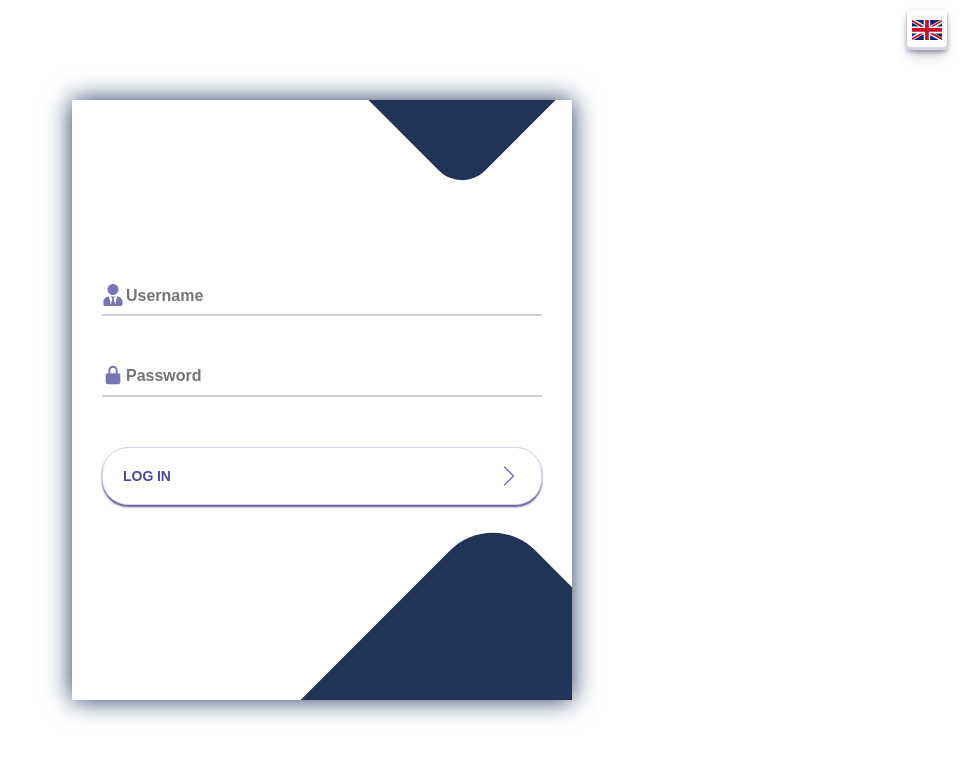
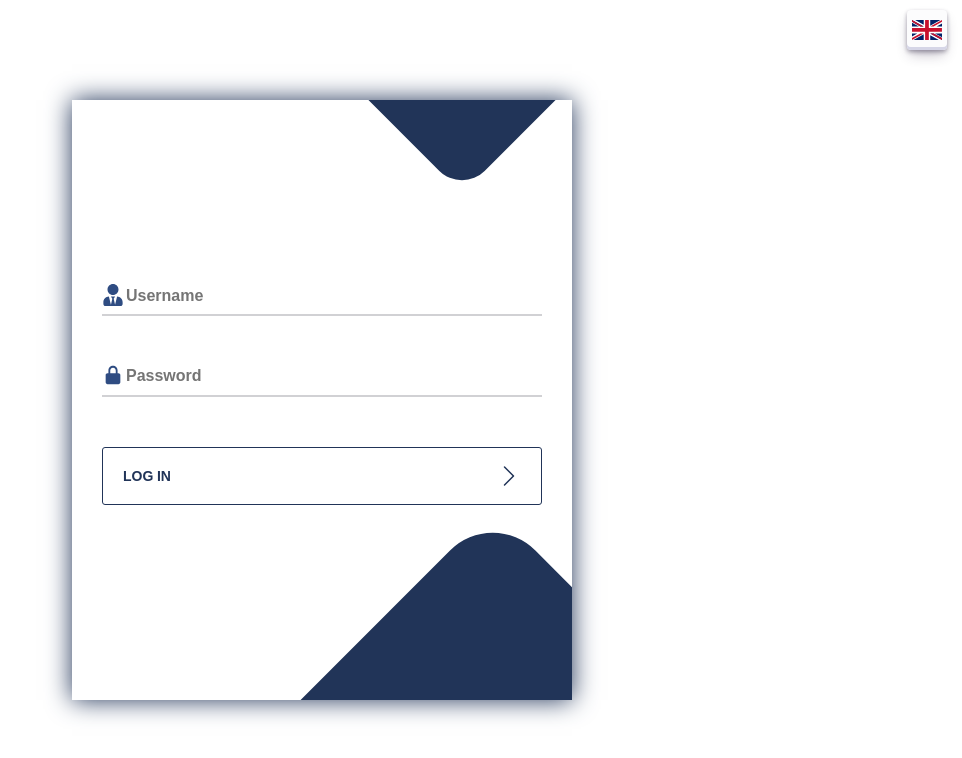
Before and after one commit to HErikH/Time-Table, a React (Vite) app: page / in a window 1280 px wide. Shown: the top 758 px of the page, without its empty margins (318-1280 px from the left). Built offline with nearby package versions, Linux system fonts and the light colour scheme.

Commit message:
update styles

```diff
--- a/src/components/Timetable/style.scss
+++ b/src/components/Timetable/style.scss
@@ -57,7 +57,7 @@
                 border: 1px solid #dbe9ee;
                 text-align: center;
                 &_theme {
-                    background-color: #00FF00;
+                    background-color: springgreen;
                 }
             }
         }
--- a/src/components/teachersSettings/TeachersSettings.jsx
+++ b/src/components/teachersSettings/TeachersSettings.jsx
@@ -23,7 +23,7 @@ let buttonData = [
     text: "New",
   },
   {
-    icon: <FaGraduationCap style={{ fill: "#213458" }} />,
+    icon: <FaGraduationCap style={{ fill: "#EDC369" }} />,
     className: "OSstyle",
     text: "Edit",
   },
--- a/src/index.scss
+++ b/src/index.scss
@@ -33,7 +33,7 @@
     font-size: 0.9em;
     box-shadow: 0 0 20px rgba(0, 0, 0, 0.15);
     thead tr {
-        background-color: #009879;
+        background-color: #213458;
         color: #ffffff;
         text-align: left;
     }
@@ -49,6 +49,7 @@
         text-align: center;
     }
 }
+
 // Global styles
 
 * {
@@ -60,16 +61,29 @@
 }
 
 .OSstyle {
-    height: 30px;
-    border: 1px solid #707070;
-    border-radius: 3px;
-    padding: 0 1rem 0 1rem;
-    background: linear-gradient(to bottom, #f2f2f2 0%, #ebebeb 42%, #dddddd 47%, #cfcfcf 100%);
-    transition: all 0.1s ease-in;
-    cursor: pointer;
-    &:hover {
-        background: #eaf6fd;
-        background: linear-gradient(to bottom, #eaf6fd 0%, #d9f0fc 42%, #bee6fd 47%, #bce5fc 58%, #a7d9f5 100%);
+      height: 30px;
+      border-radius: 3px;
+      padding: 0 1rem 0 1rem;
+      color: #213458;
+      background: transparent;
+      transition: ease-out 0.5s;
+      border: 1px solid #213458;
+      border-radius: 3px;
+      box-shadow: inset 0 0 0 0 #213458;
+      cursor: pointer;
+      &:hover {
+        color: white;
+        box-shadow: inset 0 -100px 0 0 #213458;
+      }
+      &:active {
+        transform: scale(0.9);
+      }
+}
+
+select {
+    option {
+        color: white;
+        background-color: #213458;
     }
 }
 
--- a/src/pages/login/style.scss
+++ b/src/pages/login/style.scss
@@ -84,7 +84,7 @@
 	position: absolute;
 	top: 28px;
 	font-size: 22px;
-	color: #7875B5;
+	color: #2f4c82;
 }
 
 .login__input {
@@ -102,7 +102,7 @@
 .login__input:focus,
 .login__input:hover {
 	outline: none;
-	border-bottom-color: #6A679E;
+	border-bottom-color: #2f4c82;
 }
 
 .login__submit {
@@ -117,21 +117,33 @@
 	display: flex;
 	align-items: center;
 	width: 100%;
-	color: #4C489D;
-	box-shadow: 0px 2px 2px #5C5696;
+	color: #213458;
+	background: transparent;
+	transition: ease-out 0.5s;
+	border: 1px solid #213458;
+	border-radius: 3px;
+	box-shadow: inset 0 0 0 0 #213458;
 	cursor: pointer;
-	transition: .2s;
+	&:hover {
+	  color: white;
+	  box-shadow: inset 0 -100px 0 0 #213458;
+	  .button__icon {
+		color: white;
+	  }
+	}
+	&:active {
+	  transform: scale(0.9);
+	}
 }
 
 .login__submit:active,
 .login__submit:focus,
 .login__submit:hover {
-	border-color: #6A679E;
 	outline: none;
 }
 
 .button__icon {
 	font-size: 24px;
 	margin-left: auto;
-	color: #7875B5;
+	color: #213458;
 }
```
